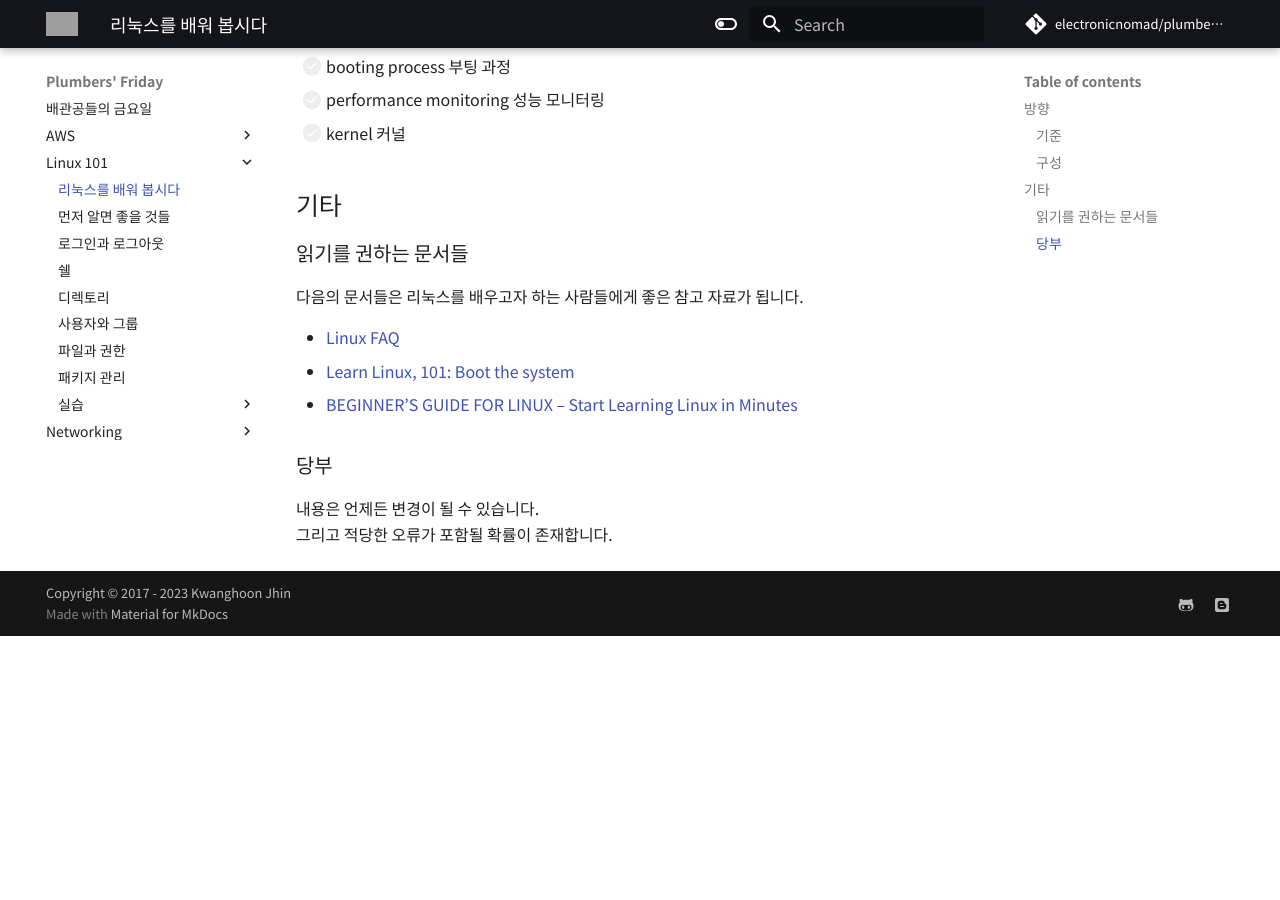
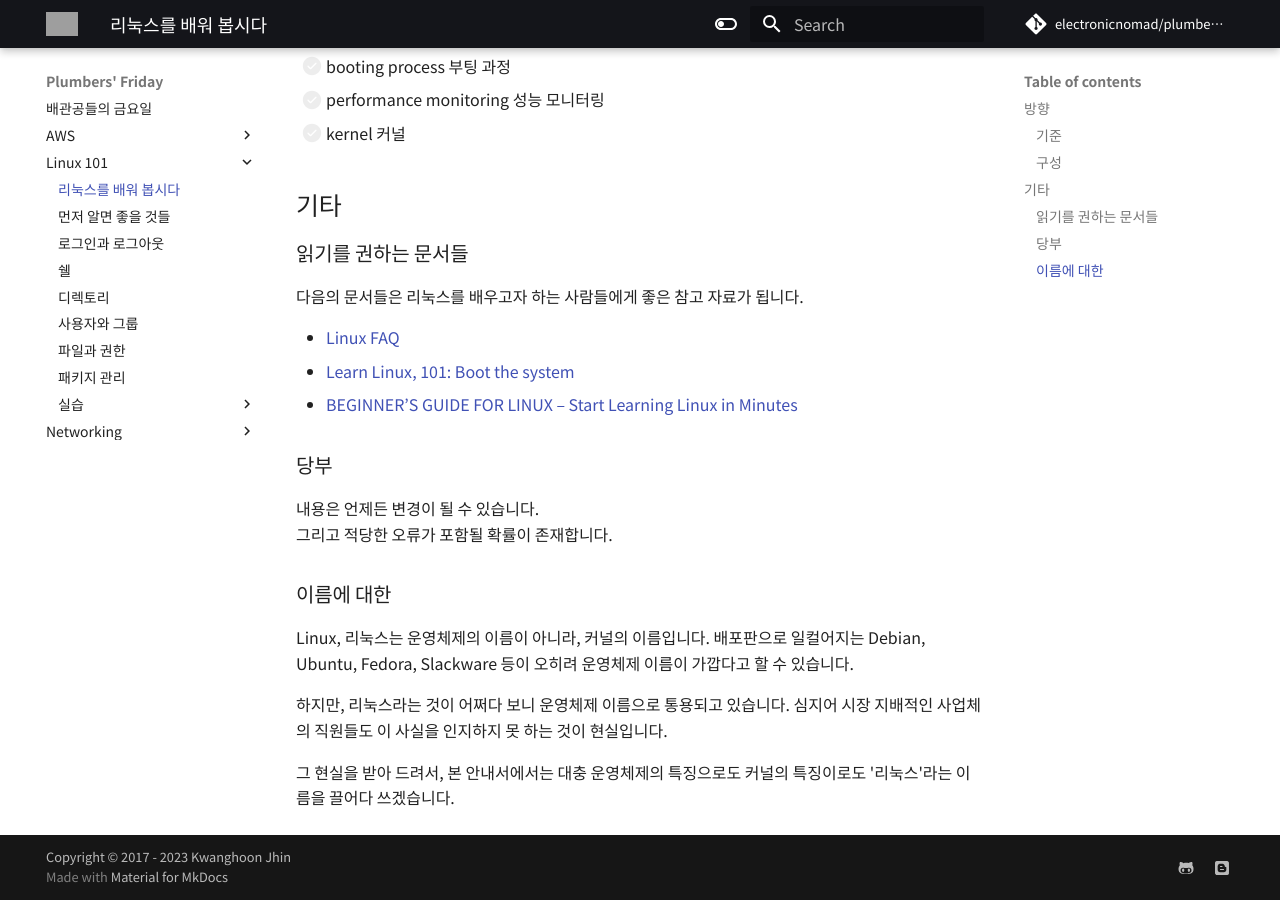
Before and after one commit to electronicnomad/plumbers-friday, an MkDocs documentation site: the page built from docs/linux/index.md, in a window 1280 px wide and 900 px high, scrolled down 1123 px. Built offline with MkDocs 1.6.1 and Material for MkDocs 9.7.7, drawn with Linux system fonts in a browser that asks for light colours; some web fonts are replaced; comment, search, counter and statistics services are not loaded; before the commit the page ends 1759 px from its top, so only the background shows below that; grey boxes are pictures that could not be loaded.

Commit message:
modified:   docs/linux/index.md

```diff
--- a/docs/linux/index.md
+++ b/docs/linux/index.md
@@ -58,3 +58,15 @@ Debian 계열을 기준으로 잡는 이유는 매우 간단합니다. 지금
 
 내용은 언제든 변경이 될 수 있습니다.
 그리고 적당한 오류가 포함될 확률이 존재합니다.
+
+### 이름에 대한
+
+Linux, 리눅스는 운영체제의 이름이 아니라, 커널의 이름입니다.
+배포판으로 일컬어지는 Debian, Ubuntu, Fedora, Slackware 등이
+오히려 운영체제 이름이 가깝다고 할 수 있습니다.
+
+하지만, 리눅스라는 것이 어쩌다 보니 운영체제 이름으로 통용되고 있습니다.
+심지어 시장 지배적인 사업체의 직원들도 이 사실을 인지하지 못 하는 것이 현실입니다.
+
+그 현실을 받아 드려서, 본 안내서에서는 대충 운영체제의 특징으로도
+커널의 특징이로도 '리눅스'라는 이름을 끌어다 쓰겠습니다.
```
